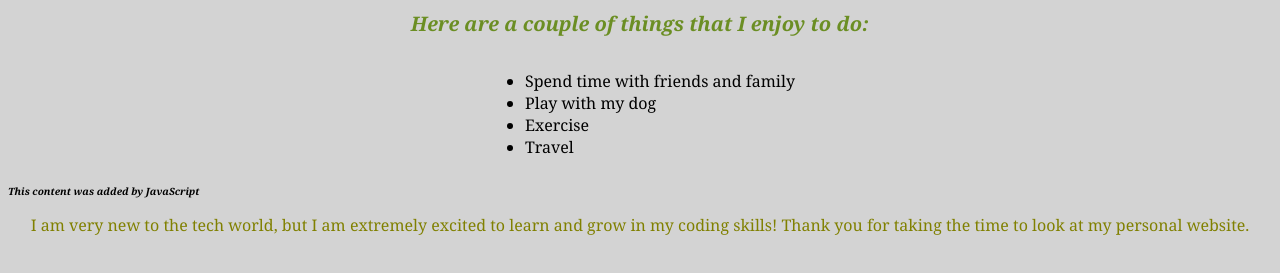
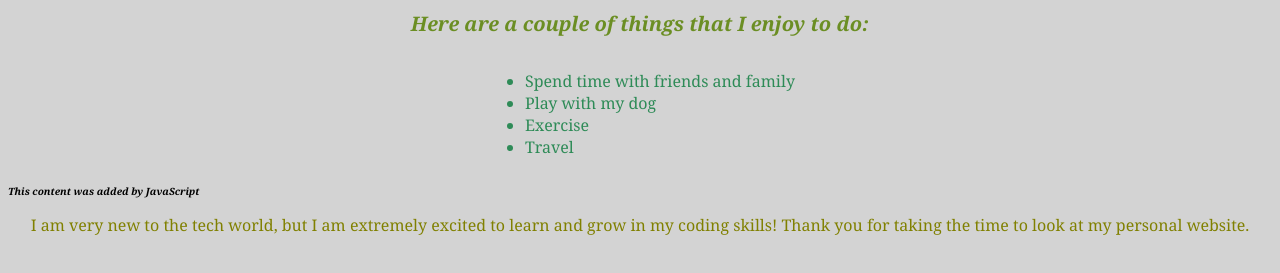
Before and after one commit to dbrown13/deryn-personal-website, a plain HTML site: page index.html in a window 1280 px wide. Shown: the part 379-652 px from the top of the page. Drawn offline with Linux system fonts and the light colour scheme.

Commit message:
add style.css, connect to index.html

```diff
--- a/style.css
+++ b/style.css
@@ -29,6 +29,7 @@ ul {
     display: inline-block;
     text-align: left;
     font-size: 16px;
+    color: #2E8B57;
 }
 
 h3 {
```
